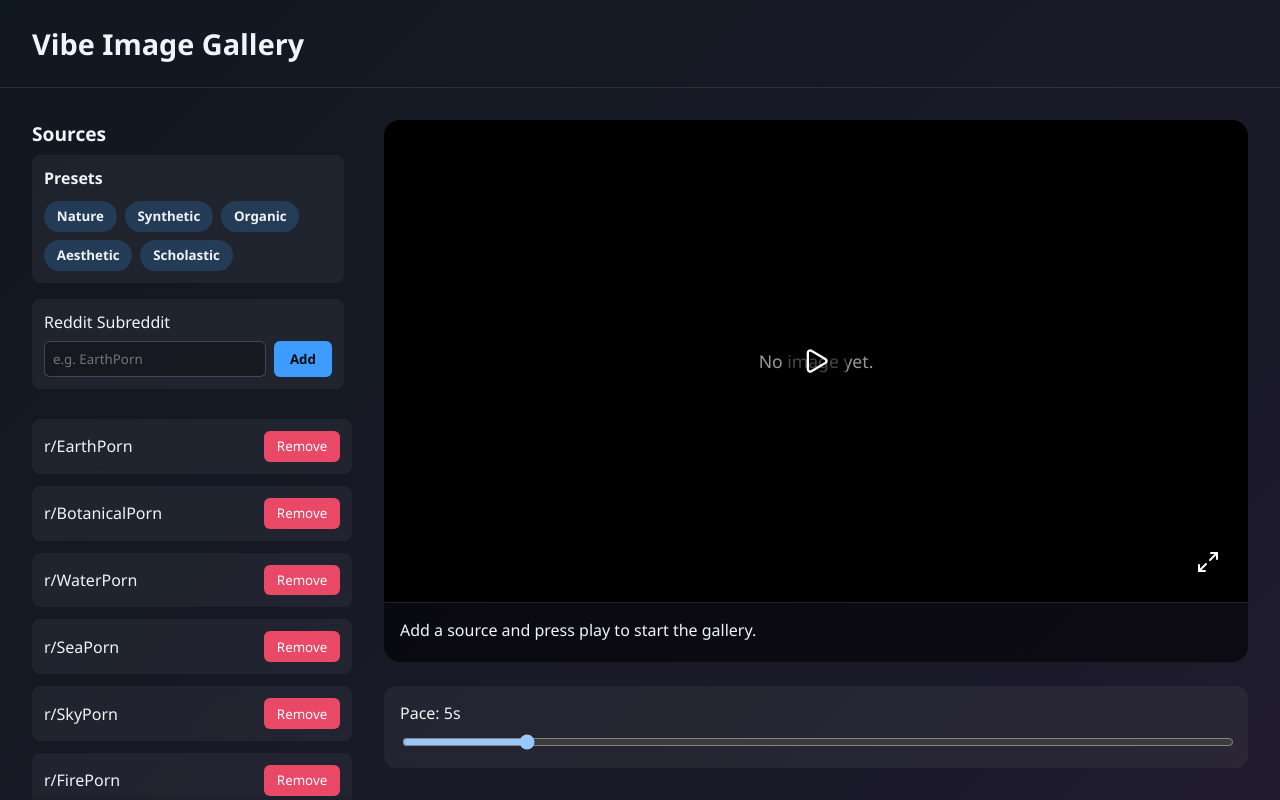
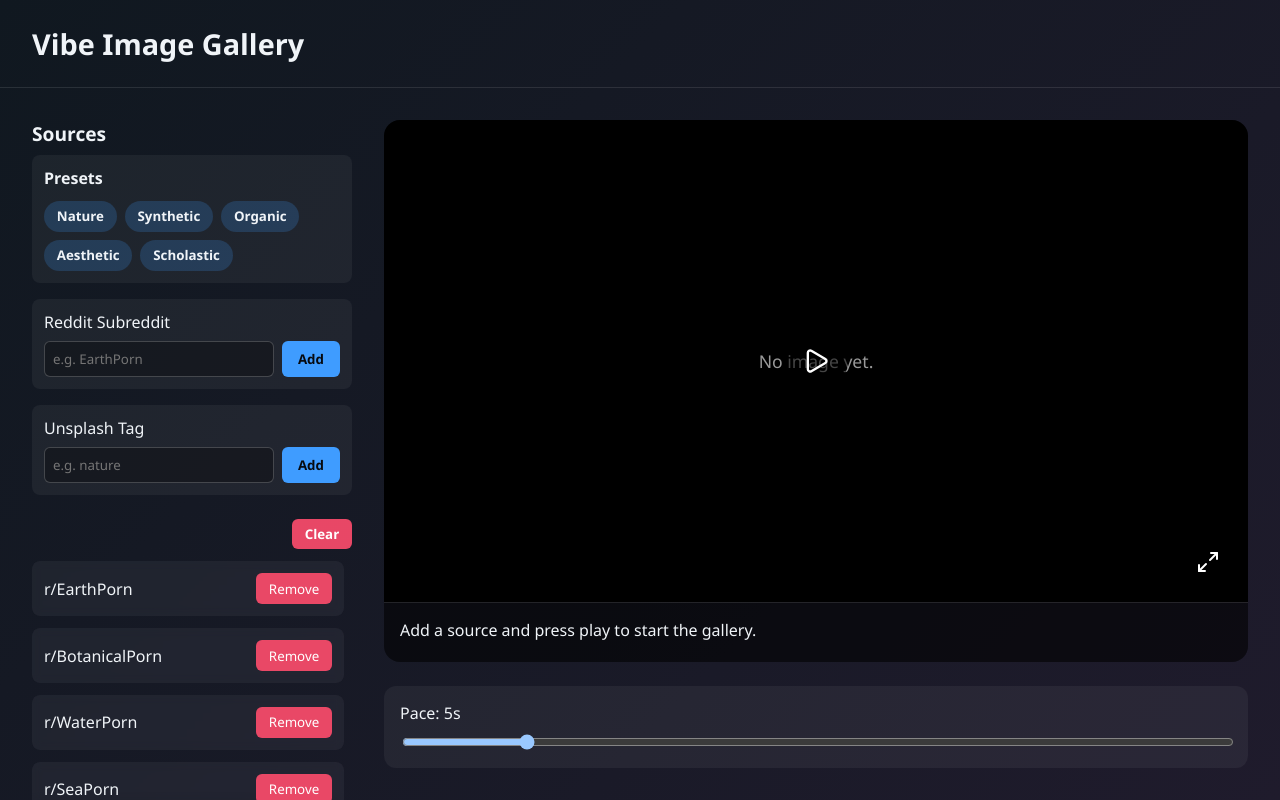
Before and after one commit to groundwater/vibe-image-gallery, a React (Vite) app: page / in a window 1280 px wide. Both pictures are taken after a click on the button "Nature". Shown: the top 800 px of the page. Built offline with nearby package versions, Linux system fonts and the light colour scheme.

Commit message:
Tweak source panel scroll behavior and clear action

```diff
--- a/src/App.css
+++ b/src/App.css
@@ -48,12 +48,9 @@
 }
 
 .source-form__scroll {
-  max-height: 240px;
-  overflow-y: auto;
   display: flex;
   flex-direction: column;
   gap: 1rem;
-  padding-right: 0.5rem;
 }
 
 .source-form__item {
@@ -132,12 +129,42 @@
 }
 
 .source-list {
+  display: flex;
+  flex-direction: column;
+  gap: 0.75rem;
+}
+
+.source-list__header {
+  display: flex;
+  justify-content: flex-end;
+}
+
+.source-list__clear {
+  border: none;
+  padding: 0.4rem 0.8rem;
+  border-radius: 6px;
+  background: rgba(255, 77, 109, 0.9);
+  color: white;
+  cursor: pointer;
+  font-weight: 600;
+}
+
+.source-list__clear:disabled {
+  background: rgba(255, 255, 255, 0.2);
+  color: rgba(255, 255, 255, 0.5);
+  cursor: not-allowed;
+}
+
+.source-list__items {
   list-style: none;
   margin: 0;
   padding: 0;
   display: flex;
   flex-direction: column;
   gap: 0.75rem;
+  max-height: 240px;
+  overflow-y: auto;
+  padding-right: 0.5rem;
 }
 
 .source-list__item {
--- a/src/App.tsx
+++ b/src/App.tsx
@@ -17,6 +17,7 @@ type OptionalImage = GalleryImage | undefined
 type GalleryAction =
   | { type: 'add-source'; entry: GallerySourceEntry }
   | { type: 'remove-source'; id: string }
+  | { type: 'clear-sources' }
   | { type: 'set-playing'; value: boolean }
   | { type: 'set-pace'; paceMs: number }
   | { type: 'set-image'; image: GalleryImage }
@@ -73,6 +74,18 @@ function galleryReducer(state: GalleryState, action: GalleryAction): GalleryStat
         ...state,
         entries: remaining,
         isPlaying: shouldStop ? false : state.isPlaying
+      }
+    }
+    case 'clear-sources': {
+      if (state.entries.length === 0) {
+        return state
+      }
+      return {
+        ...state,
+        entries: [],
+        currentImage: undefined,
+        isPlaying: false,
+        errorMessage: undefined
       }
     }
     case 'set-playing': {
@@ -186,6 +199,10 @@ export default function App(): JSX.Element {
     dispatch({ type: 'remove-source', id })
   }
 
+  const handleClearSources = () => {
+    dispatch({ type: 'clear-sources' })
+  }
+
   const handleTogglePlayback = () => {
     dispatch({ type: 'set-playing', value: !state.isPlaying })
   }
@@ -229,7 +246,7 @@ export default function App(): JSX.Element {
         {!isFullscreen && (
           <section className="app__sources">
             <SourceForm onAdd={handleAddSource} onAddPreset={handleAddPreset} isDisabled={state.isPlaying} />
-            <SourceList entries={state.entries} onRemove={handleRemoveSource} />
+            <SourceList entries={state.entries} onRemove={handleRemoveSource} onClear={handleClearSources} />
           </section>
         )}
         <section className="app__viewer">
--- a/src/components/SourceList.tsx
+++ b/src/components/SourceList.tsx
@@ -3,14 +3,25 @@ import { GallerySourceEntry } from '../lib/GallerySourceEntry.mts'
 interface SourceListProps {
   readonly entries: readonly GallerySourceEntry[]
   readonly onRemove: (id: string) => void
+  readonly onClear: () => void
 }
 
-export default function SourceList({ entries, onRemove }: SourceListProps): JSX.Element {
+export default function SourceList({ entries, onRemove, onClear }: SourceListProps): JSX.Element {
   if (entries.length === 0) {
-    return <p className="source-list__empty">No sources yet.</p>
+    return (
+      <div className="source-list">
+        <p className="source-list__empty">No sources yet.</p>
+      </div>
+    )
   }
   return (
-    <ul className="source-list">
+    <div className="source-list">
+      <div className="source-list__header">
+        <button type="button" className="source-list__clear" onClick={onClear}>
+          Clear
+        </button>
+      </div>
+      <ul className="source-list__items">
         {entries.map((entry) => (
           <li key={entry.id} className="source-list__item">
             <span>{entry.Describe()}</span>
@@ -20,5 +31,6 @@ export default function SourceList({ entries, onRemove }: SourceListProps): JSX.
           </li>
         ))}
       </ul>
+    </div>
   )
 }
```
Also changed, not shown: 2 other files (tests, documents, lock files or other folders). Lines whose indentation alone changed are shown as unchanged.
